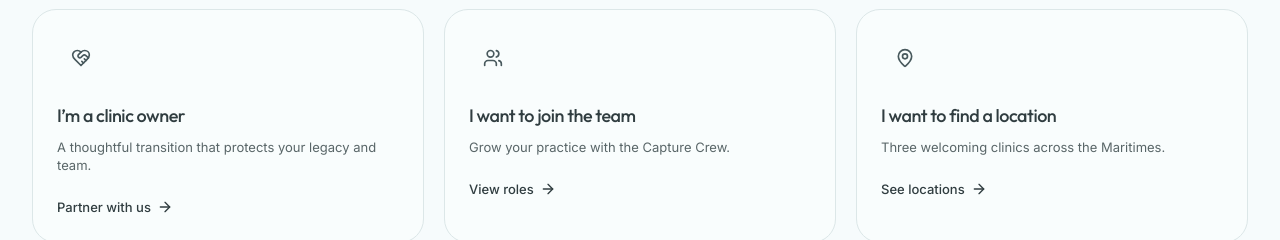
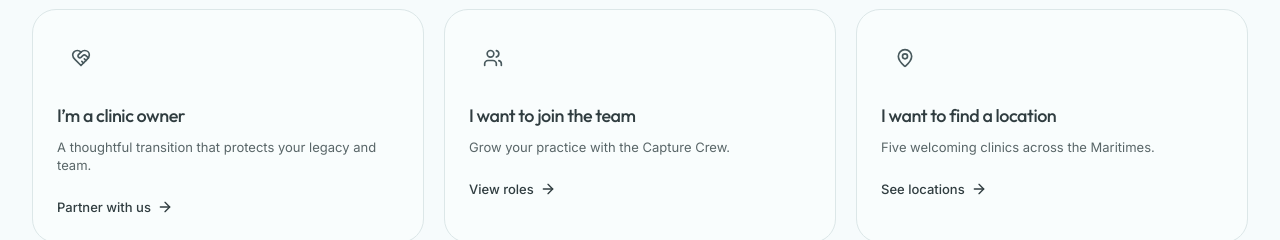
Before and after one commit to natalieehw09-collab/capturetherapeutics, a React (Vite) app: page / in a window 1280 px wide. Shown: the part 1680-1920 px from the top of the page. Built offline with nearby package versions, Linux system fonts and the light colour scheme; the HTML template or start-up script is replaced by a standard one.

Commit message:
Changes
Co-authored-by: natalieehw09-collab <291864971+natalieehw09-collab@users.noreply.github.com>

```diff
--- a/src/pages/Index.tsx
+++ b/src/pages/Index.tsx
@@ -69,7 +69,7 @@ const PATHWAYS = [
   { icon: Building2, title: "I’m an employer", desc: "Workplace wellness, ergonomics, and injury prevention.", href: "#employers", cta: "Explore programs" },
   { icon: HeartHandshake, title: "I’m a clinic owner", desc: "A thoughtful transition that protects your legacy and team.", href: "#clinic-owners", cta: "Partner with us" },
   { icon: Users, title: "I want to join the team", desc: "Grow your practice with the Capture Crew.", href: "#join", cta: "View roles" },
-  { icon: MapPin, title: "I want to find a location", desc: "Three welcoming clinics across the Maritimes.", href: "#locations", cta: "See locations" },
+  { icon: MapPin, title: "I want to find a location", desc: "Five welcoming clinics across the Maritimes.", href: "#locations", cta: "See locations" },
 ];
 
 const SERVICES = [
```
